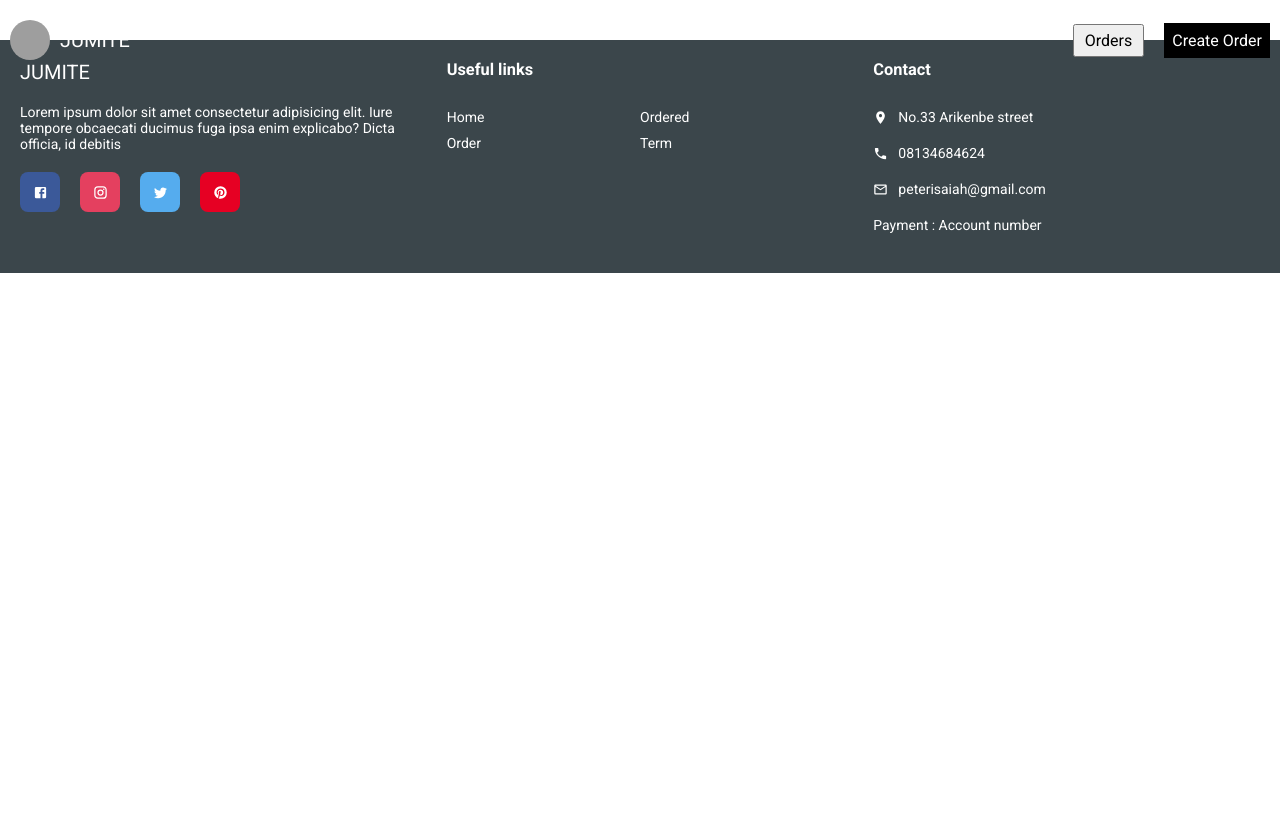
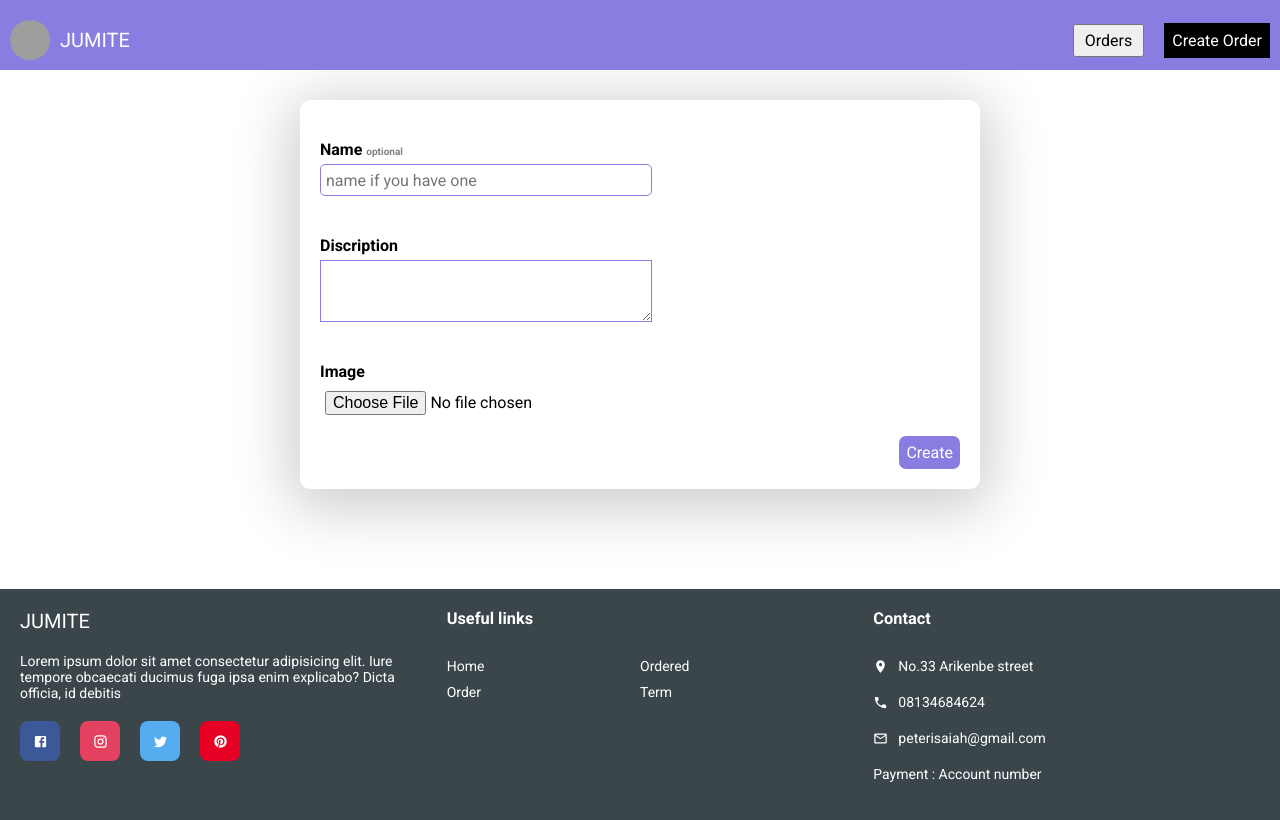
Before and after one commit to Isaiah-peter/jumite-react, a React (Create React App) app: page /create-order in a window 1280 px wide. Built offline with nearby package versions, Linux system fonts and the light colour scheme; grey boxes are pictures that could not be loaded.

Commit message:
i create orderpage

```diff
--- a/src/component/Comment.jsx
+++ b/src/component/Comment.jsx
@@ -27,6 +27,11 @@ const Input = styled.input`
   height: 2rem;
   padding: 0.5rem;
   font-size: 1.6rem;
+  border: 1px solid #897de1;
+
+  &:focus {
+    outline: 1px solid #897de1;
+  }
 `;
 const Button = styled.button`
   flex: 1;
@@ -34,15 +39,23 @@ const Button = styled.button`
   color: white;
   background-color: #897de1;
   margin-left: 1rem;
+  cursor: pointer;
+`;
+
+const CommentContainer = styled.div`
+  display: flex;
+  flex-wrap: wrap;
 `;
 
 const Comment = () => {
   return (
     <Container>
       <Title>Customer Review</Title>
-      <CommentStory />
-      <CommentStory />
-      <CommentStory />
+      <CommentContainer>
+        <CommentStory />
+        <CommentStory />
+        <CommentStory />
+      </CommentContainer>
 
       <InputPage>
         <Input type="text" placeholder="your review is appreciated" />
--- a/src/component/CommentStory.jsx
+++ b/src/component/CommentStory.jsx
@@ -2,7 +2,7 @@ import React from "react";
 import styled from "styled-components";
 
 const Container = styled.div`
-  width: 65%;
+  width: 30%;
   margin: 0 auto;
   box-shadow: 0 1rem 3rem rgba(0, 0, 0, 0.2);
   background-color: rgba(225, 225, 225, 0.16);
@@ -17,12 +17,6 @@ const Container = styled.div`
 const Story = styled.div`
   transform: skewX(12deg);
 `;
-const Title = styled.h3`
-  margin-bottom: 1.5rem;
-  font-size: 1.6rem;
-  font-weight: 400;
-  text-transform: uppercase;
-`;
 const Comments = styled.p``;
 const CustomerName = styled.h1`
   text-align: end;
@@ -36,12 +30,7 @@ const CommentStory = () => {
   return (
     <Container>
       <Story>
-        <Title>Nice Work</Title>
-        <Comments>
-          Lorem ipsum dolor sit amet consectetur adipisicing elit. Minima,
-          architecto, unde mollitia consectetur, blanditiis assumenda quos ipsum
-          eaque voluptas dolorum iusto.
-        </Comments>
+        <Comments>Lorem ipsum</Comments>
       </Story>
       <CustomerName>Isaiah</CustomerName>
     </Container>
--- a/src/component/MainScreen.jsx
+++ b/src/component/MainScreen.jsx
@@ -14,6 +14,14 @@ const Wrapper = styled.div`
   justify-content: space-between;
   width: 100%;
   height: 100%;
+`;
+
+const Text = styled.p`
+  font-size: 1.4rem;
+  color: white;
+  margin: 1rem 0;
+  font-family: cursive;
+  font-weight: 300;
 `;
 
 const Info = styled.div`
@@ -66,6 +74,7 @@ const MainScreen = () => {
               </span>{" "}
               Apperal
             </Title>
+            <Text>welcome to the home of fashion</Text>
             <Button>Order now</Button>
           </InfoWrapper>
         </Info>
--- a/src/component/Navbar.jsx
+++ b/src/component/Navbar.jsx
@@ -6,10 +6,12 @@ const Container = styled.div`
   height: 50px;
   width: 100%;
   background: #${(props) => props.scroll === true && "897DE1"};
+  background-color: #${(props) => props.nav === "897DE1" && "897DE1"};
   position: fixed;
   top: 0;
   left: 0;
   padding: 10px 0;
+  z-index: 100;
 `;
 const Wrapper = styled.div`
   display: flex;
@@ -52,7 +54,7 @@ const Button = styled.button`
   padding: ${(props) => props.typed === "filled" && "8px"};
 `;
 
-const Navbar = () => {
+const Navbar = ({ navcolor }) => {
   const [isScrolled, setIsScrolled] = useState(false);
 
   window.onscroll = () => {
@@ -60,7 +62,7 @@ const Navbar = () => {
     return () => (window.onscroll = null);
   };
   return (
-    <Container scroll={isScrolled}>
+    <Container nav={navcolor} scroll={isScrolled}>
       <Wrapper>
         <Left>
           <Icon src="https://i.ibb.co/dKZLnQ9/Badge-1.png" alt="app icon" />
--- a/src/component/ProductItem.jsx
+++ b/src/component/ProductItem.jsx
@@ -10,6 +10,16 @@ const Container = styled.div`
 const Wrapper = styled.div`
   width: 100%;
   height: 100%;
+  position: relative;
+`;
+
+const CustomerName = styled.h1`
+  color: #897de1;
+  position: absolute;
+  bottom: 2rem;
+  right: 2rem;
+  font-family: cursive;
+  z-index: 20;
 `;
 
 const Image = styled.img`
@@ -23,6 +33,7 @@ const ProductItem = ({ img }) => {
     <Container>
       <Wrapper>
         <Image src={img.img} alt={img.img} />
+        <CustomerName>Isaiah</CustomerName>
       </Wrapper>
     </Container>
   );
--- a/src/component/k.css
+++ b/src/component/k.css
@@ -1,3 +1,3 @@
 body {
-  background-color: #3b464b;
+  background-color: rgb(225, 225, 225);
 }
--- a/src/pages/Order.jsx
+++ b/src/pages/Order.jsx
@@ -3,16 +3,96 @@ import styled from "styled-components";
 import Footer from "../component/Footer";
 import Navbar from "../component/Navbar";
 
-const Container = styled.div``;
+const Container = styled.div`
+  display: flex;
+  flex-direction: column;
+`;
 const Wrapper = styled.div`
   padding: 20px;
+  background-color: white;
+  box-shadow: 0rem 1rem 6rem 1rem rgba(0, 0, 0, 0.2);
+  width: 50%;
+  border-radius: 1rem;
+  align-self: center;
+  margin: 10rem 0;
+  display: flex;
+  flex-direction: column;
 `;
 
+const InputContainer = styled.div`
+  width: 100%;
+  margin: 2rem 0;
+  display: flex;
+  flex-direction: column;
+`;
+
+const Label = styled.label`
+  font-weight: 600;
+  margin-bottom: 0.5rem;
+  font-size: 1.6rem;
+`;
+
+const Input = styled.input`
+  width: 50%;
+  height: 2rem;
+  padding: 0.5rem;
+  border-radius: 0.5rem;
+  font-size: 1.6rem;
+  border: ${(props) => props.names && "1px solid #897DE1"};
+
+  &:focus {
+    outline: 1px solid #897de1;
+  }
+`;
+
+const Desc = styled.textarea`
+  width: 50%;
+  height: 5rem;
+  padding: 0.5rem;
+  font-size: 16px;
+  border: 1px solid #897de1;
+
+  &:focus {
+    outline: 1px solid #897de1;
+  }
+`;
+
+const Button = styled.button`
+  color: white;
+  background: #897de1;
+  padding: 0.7rem;
+  border: none;
+  border-radius: 0.7rem;
+  font-size: 1.6rem;
+  cursor: pointer;
+  align-self: flex-end;
+`;
+
+const Note = styled.span`
+  color: gray;
+  font-size: 10px;
+`;
 const Order = () => {
   return (
     <Container>
-      <Navbar />
-      <Wrapper></Wrapper>
+      <Navbar navcolor="897DE1" />
+      <Wrapper>
+        <InputContainer>
+          <Label>
+            Name <Note>optional</Note>
+          </Label>
+          <Input names={true} type="text" placeholder="name if you have one" />
+        </InputContainer>
+        <InputContainer>
+          <Label>Discription</Label>
+          <Desc />
+        </InputContainer>
+        <InputContainer>
+          <Label>Image</Label>
+          <Input type="file" placeholder="image of cloth" />
+        </InputContainer>
+        <Button>Create</Button>
+      </Wrapper>
       <Footer />
     </Container>
   );
```
